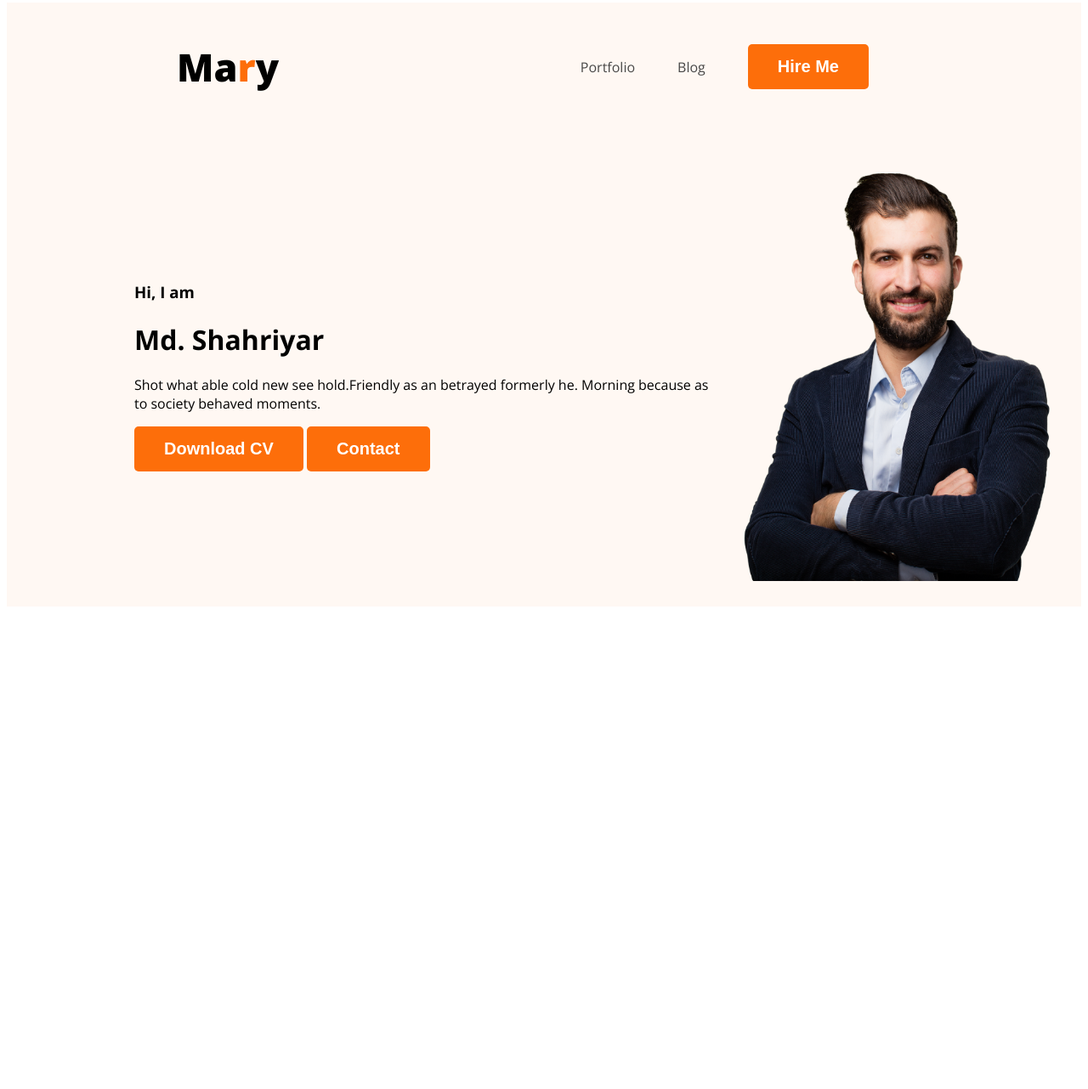
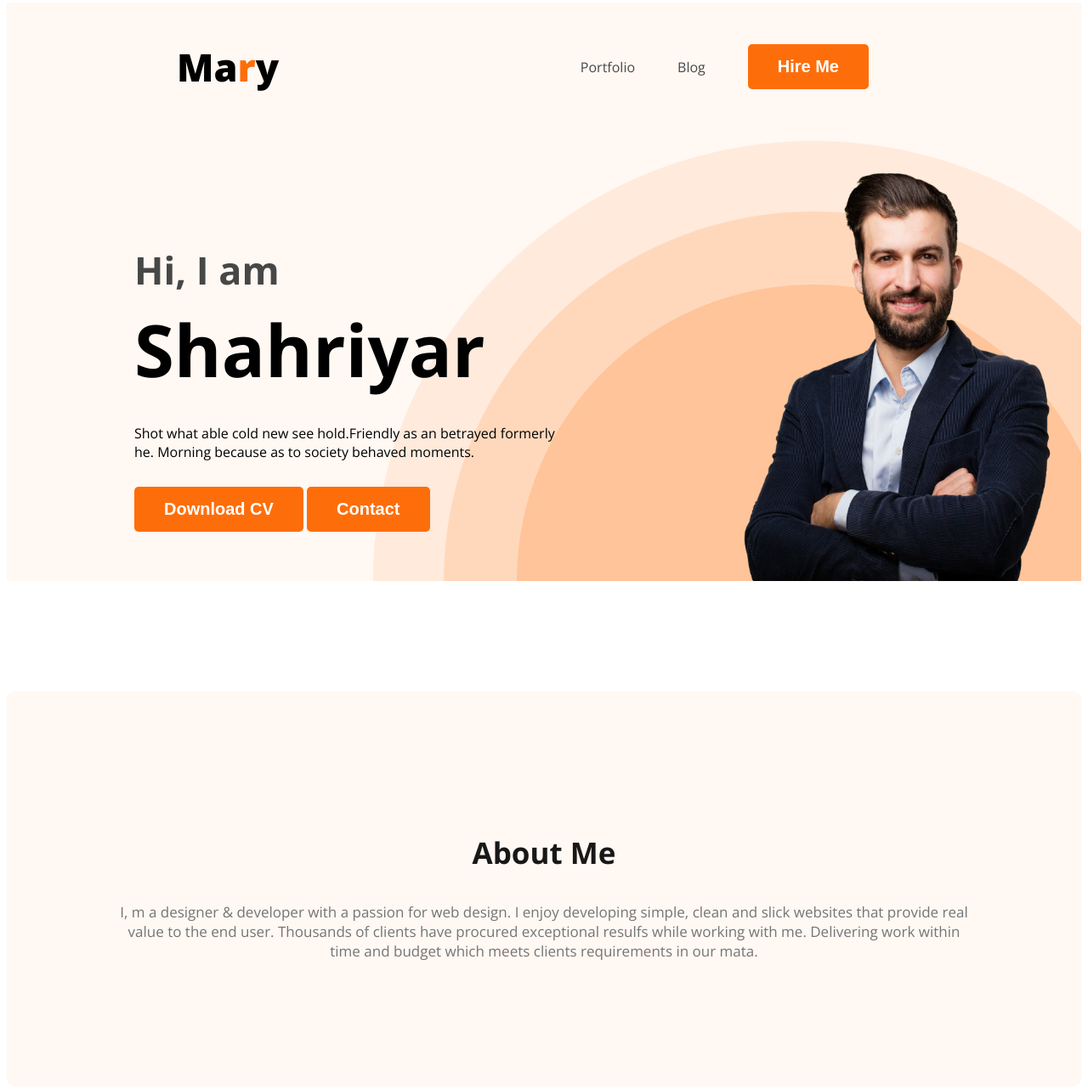
Before and after one commit to shahriyar06/first_portfolioV3, a plain HTML site: page index.html in a window 1280 px wide. Shown: the part 5-1287 px from the top of the page at 85% size. Before the commit the page ends 800 px from the top, so only its background shows below. Drawn offline with nearby package versions, Linux system fonts and the light colour scheme.

Commit message:
about me

```diff
--- a/index.html
+++ b/index.html
@@ -21,10 +21,10 @@
             </ul>
         </nav>
         <div class="banner">
-            <div>
+            <div class="banner-content">
                 <h3 class="banner-gretting">Hi, I am</h3>
-                <h1 class="banner-title">Md. Shahriyar</h1>
-                <p>Shot what able cold new see hold.Friendly as an betrayed formerly
+                <h1 class="banner-title">Shahriyar</h1>
+                <p class="banner-discription">Shot what able cold new see hold.Friendly as an betrayed formerly
                     he. Morning because as to society behaved moments.</p>
                     <button class="btn-primary">Download CV</button>
                     <button class="btn-primary">Contact</button>
@@ -33,7 +33,15 @@
         </div>
     </header>
     <main>
-
+        <section class="about">
+            <h3 class="section-title">About Me</h3>
+            <p class="section-description">
+                I, m a designer & developer with a passion for web design. I enjoy developing simple, clean and
+                slick websites that provide real value to the end user. Thousands of clients have procured
+                exceptional resulfs while working with me. Delivering work within time and budget which meets
+                clients requirements in our mata.
+            </p>
+        </section>
     </main>
     <footer>
 
--- a/style/portfolio.css
+++ b/style/portfolio.css
@@ -1,3 +1,4 @@
+/* Header section */
 /* common shared style */
 body{
     /* font-family: 'Josefin Sans', sans-serif;
@@ -18,6 +19,17 @@ body{
     font-size: 20px;
     font-weight: 700 ;
     padding: 15px 35px;
+}
+.section-title{
+    color: #181818;
+    text-align: center;
+    font-size: 35px;
+    font-weight: 700;
+}
+.section-description{
+    color: #757575;
+    text-align: center;
+    font-size: 17px;
 }
 /* Nav related style */
 nav{
@@ -46,16 +58,42 @@ nav a{
 /* Header related style  */
 .Header{
     background-color: #fff8f3;
+    background-image: url('../images/header_bg.png');
+    background-repeat: no-repeat;
+    background-position: bottom right;
 }
 .banner{
-    padding: 30px 30px 30px 150px;
+    padding: 30px 30px 0px 150px;
     display: flex;
     align-items: center;
+    justify-content: space-between;
 }
 .banner .profile-picture{
     height: 500px;
     width: 400px;
 }
+.banner-gretting{
+    font-size: 45px;
+    color: #474747;
+    margin-bottom: 0px;
+}
+.banner-title{
+    font-size: 85px;
+    font-weight: 700;
+    margin-top: 5px;
+    margin-bottom: 20px;
+}
+.banner-discription{
+    margin: 30px 0px;
+}
 .banner-content{
-
+    max-width: 500px;
 }
+/* main section */
+/* about section */
+.about{
+    padding: 131px;
+    border-radius: 10px;
+    background-color: #fff8f3;
+    margin: 130px 0;
+}
```
